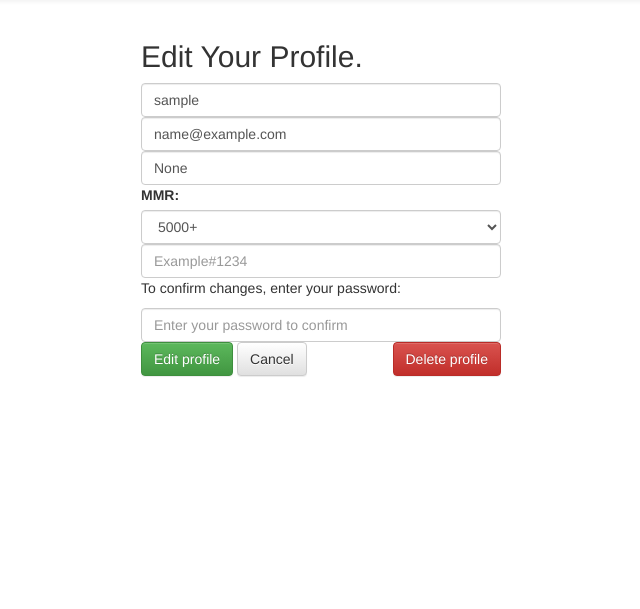
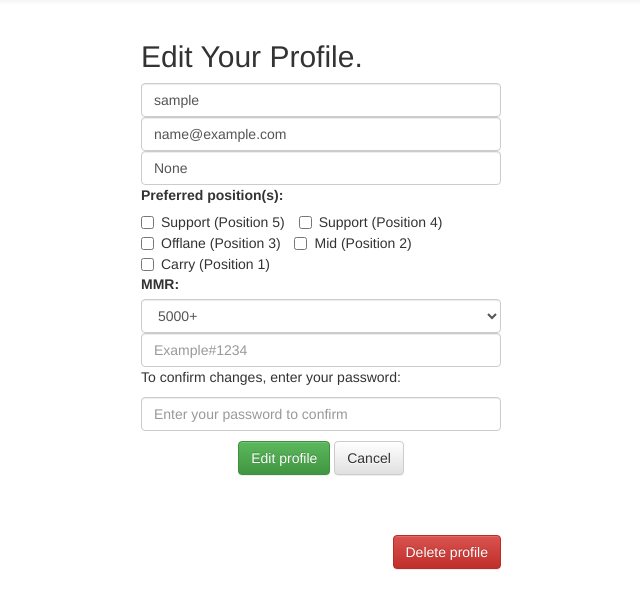
Before and after one commit to akam/dota5stack, a Flask app: page /users/1/edit in a window 1280 px wide. Shown: the part 54-663 px from the top of the page, without its empty margins (319-959 px from the left). Run offline with Flask 2, Linux system fonts and the light colour scheme; the visitor is signed in with stand-in values (Sample User, id 1); data comes from the database, SQL or seed files in the repository; some libraries are stand-ins or nearby versions.

Commit message:
added roles/positions

```diff
--- a/project/static/stylesheets/style.css
+++ b/project/static/stylesheets/style.css
@@ -32,3 +32,8 @@
 .hamburger{
   margin: 8px 3px;
 }
+
+.wrapper {
+  margin-top: 10px;
+  text-align: center;
+}
--- a/project/templates/base.html
+++ b/project/templates/base.html
@@ -50,7 +50,7 @@
               <li><a href="{{ url_for('users.show', id=current_user.id) }}">View profile</a></li>
               <li><a href="{{ url_for('users.edit', id=current_user.id) }}">Edit profile</a></li>
               <li role="separator" class="divider"></li>
-              <li><a href="#">Log out</a></li>
+              <li><a href="{{ url_for('users.logout') }}">Log out</a></li>
             </ul>
           </div>
         </li>
--- a/project/users/forms.py
+++ b/project/users/forms.py
@@ -1,18 +1,28 @@
 from flask_wtf import FlaskForm
-from wtforms import StringField, PasswordField
-from wtforms.validators import DataRequired, Email, Length
+from wtforms import StringField, PasswordField, BooleanField
+from wtforms.validators import DataRequired, Email, Length, Optional
 
 class UserForm(FlaskForm):
     username = StringField('username', validators=[DataRequired()])
     email = StringField('email', validators=[DataRequired(), Email()])
     steamID = StringField('steamID', validators=[DataRequired()])
     mmr = StringField('mmr', validators=[DataRequired()])
+    carry = BooleanField('carry', validators=[Optional()])
+    support1 = BooleanField('support1', validators=[Optional()])
+    support2 = BooleanField('support2', validators=[Optional()])
+    offlane = BooleanField('offlane', validators=[Optional()])
+    mid = BooleanField('mid', validators=[Optional()])
     password = PasswordField('password', validators=[Length(min=6)])
 
 class EditForm(FlaskForm):
     username = StringField('username', validators=[DataRequired()])
     email = StringField('email', validators=[DataRequired(), Email()])
     steamID = StringField('steamID', validators=[DataRequired()])
+    carry = BooleanField('carry', validators=[Optional()])
+    support1 = BooleanField('support1', validators=[Optional()])
+    support2 = BooleanField('support2', validators=[Optional()])
+    offlane = BooleanField('offlane', validators=[Optional()])
+    mid = BooleanField('mid', validators=[Optional()])
     mmr = StringField('mmr', validators=[DataRequired()])
     discord = StringField('discord')
     password = PasswordField('password', validators=[Length(min=6)])
--- a/project/users/templates/users/delete.html
+++ b/project/users/templates/users/delete.html
@@ -7,7 +7,9 @@
       {{ form.csrf_token }}
       <p>To confirm delete, enter your password:</p>
         {{ form.password(placeholder="Enter your password to confirm", class="form-control") }}
-      <button type="submit" class="btn btn-danger pull-right">DELETE USER</button>
+    <div class="wrapper">
+      <button type="submit" class="btn btn-danger">DELETE USER</button>
+    </div>
     </form>
   </div>
 </div>
--- a/project/users/templates/users/edit.html
+++ b/project/users/templates/users/edit.html
@@ -15,6 +15,8 @@
           </span>
         {% endfor %}
       {% endif %}
+
+      {{ form.email(placeholder="What's your email?", value=user.email, class="form-control") }}
       {% if form.email.errors %}
         {% for error in form.email.errors %}
           <span class="text-danger">
@@ -22,22 +24,63 @@
           </span>
         {% endfor %}
       {% endif %}
-      {{ form.email(placeholder="What's your email?", value=user.email, class="form-control") }}
-      {% if form.username.errors %}
-        {% for error in form.username.errors %}
+
+      {{ form.steamID(placeholder="What's your steamID?", value=user.steamID, class="form-control") }}
+      {% if form.steamID.errors %}
+        {% for error in form.steamID.errors %}
           <span class="text-danger">
             {{ error }}
           </span>
         {% endfor %}
       {% endif %}
-      {{ form.steamID(placeholder="What's your steamID?", value=user.steamID, class="form-control") }}
-      {% if form.username.errors %}
-        {% for error in form.username.errors %}
-          <span class="text-danger">
-            {{ error }}
-          </span>
-        {% endfor %}
-      {% endif %}
+
+      <label for="position">Preferred position(s):</label>
+      <div>
+
+        <label class="checkbox-inline">
+          {% if user.support2 %}
+            <input type="checkbox" id="inlineCheckbox1" name='support2' value="option1" checked> Support (Position 5)
+          {% else %}
+            <input type="checkbox" id="inlineCheckbox1" name='support2' value="option1"> Support (Position 5)
+          {% endif %}
+        </label>
+
+        <label class="checkbox-inline">
+          {% if user.support1 %}
+            <input type="checkbox" id="inlineCheckbox2" name='support1' value="option2" checked> Support (Position 4)
+          {% else %}
+            <input type="checkbox" id="inlineCheckbox2" name='support1' value="option2"> Support (Position 4)
+          {% endif %}
+        </label>
+
+        <div>
+          <label class="checkbox-inline">
+            {% if user.offlane %}
+              <input type="checkbox" id="inlineCheckbox3" name='offlane' value="option3" checked> Offlane (Position 3)
+            {% else %}
+              <input type="checkbox" id="inlineCheckbox3" name='offlane' value="option3"> Offlane (Position 3)
+            {% endif %}
+          </label>
+
+          <label class="checkbox-inline">
+            {% if user.mid %}
+              <input type="checkbox" id="inlineCheckbox4" name='mid' value="option4" checked> Mid (Position 2)
+            {% else %}
+              <input type="checkbox" id="inlineCheckbox4" name='mid' value="option4"> Mid (Position 2)
+            {% endif %}
+          </label>
+        </div>
+
+        <label class="checkbox-inline">
+          {% if user.carry %}
+            <input type="checkbox" id="inlineCheckbox5" name='carry' value="option5" checked> Carry (Position 1)
+          {% else %}
+            <input type="checkbox" id="inlineCheckbox5" name='carry' value="option5"> Carry (Position 1)
+          {% endif %}
+
+        </label>
+
+      </div>
 
       <label for="mmr">MMR:</label>
         <select name="mmr" class="form-control" id='mmr'>
@@ -85,10 +128,24 @@
       {% endif %}
 
       <p>To confirm changes, enter your password:</p>
+       {% if form.password.errors %}
+        {% for error in form.password.errors %}
+          <span class="text-danger">
+            Please enter your password to submit changes
+          </span>
+        {% endfor %}
+      {% endif %}
       {{ form.password(placeholder="Enter your password to confirm", class="form-control") }}
-      <button type="submit" class="btn btn-success">Edit profile</button>
-      <a href="{{ url_for('users.show', id=user.id) }}" class="btn btn-default">Cancel</a>
+      <div class="wrapper">
+        <button type="submit" class="btn btn-success">Edit profile</button>
+        <a href="{{ url_for('users.show', id=user.id) }}" class="btn btn-default">Cancel</a>
+      </div>
+      <div>
+      <br>
+      <br>
+      <br>
       <a href="{{ url_for('users.delete', id=user.id) }}" class="btn btn-danger pull-right">Delete profile</a>
+      </div>
     </form>
   </div>
 </div>
--- a/project/users/views.py
+++ b/project/users/views.py
@@ -46,12 +46,21 @@ def signup():
                     flash({'text': "Invalid steamID", 'status': 'danger'})
                     return render_template('users/signup.html', form=form)
                 url = p['response']['players'][0]['avatarfull']
+
+                if not form.carry.data and not form.support2.data and not form.support1.data and not form.offlane.data and not form.mid.data:
+                    flash({'text': "Please choose at least one position", 'status': 'danger'})
+                    return render_template('users/signup.html', form=form)
                 new_user = User(
                     username = form.username.data,
                     email = form.email.data,
                     steamID = form.steamID.data,
                     password = form.password.data,
-                    mmr=form.mmr.data
+                    mmr=form.mmr.data,
+                    support2 = form.support2.data,
+                    support1 = form.support1.data,
+                    offlane = form.offlane.data,
+                    mid = form.mid.data,
+                    carry = form.carry.data
                 )
                 new_user.img_url = url
                 db.session.add(new_user)
@@ -76,6 +85,7 @@ def login():
                     login_user(found_user)
                     flash({'text': "Hello, {}!".format(found_user.username), 'status': 'success'})
                     return redirect(url_for('root'))
+            flash({'text': "Incorrect username or password", 'status': 'warning'})
     return render_template('users/login.html', form=form)
 
 @users_blueprint.route('/logout')
@@ -100,7 +110,7 @@ def delete(id):
     if request.method == b'DELETE':
         if form.validate():
             if bcrypt.check_password_hash(found_user.password, form.password.data):
-                flash({ 'text': "You have successfully deleted {}".format(found_user.username), 'status': 'success' })
+                flash({ 'text': "You have successfully deleted '{}'".format(found_user.username), 'status': 'danger' })
                 flash({ 'text': "Thank you for using our app!", 'status': 'success' })
                 db.session.delete(found_user)
                 db.session.commit()
@@ -116,14 +126,23 @@ def show(id):
     form = EditForm(request.form)
     if request.method == b'PATCH':
         if form.validate():
+            if not form.carry.data and not form.support2.data and not form.support1.data and not form.offlane.data and not form.mid.data:
+                flash({'text': "Please choose at least one position", 'status': 'danger'})
+                return render_template('users/edit.html', form=form, user=found_user)
             if bcrypt.check_password_hash(found_user.password, form.password.data):
                 found_user.username = form.username.data;
                 found_user.email = form.email.data;
                 found_user.steamID = form.steamID.data;
-                found_user.mmr = request.form['mmr']
+                found_user.support2 = form.support2.data;
+                found_user.support1 = form.support1.data;
+                found_user.carry = form.carry.data;
+                found_user.mid = form.mid.data;
+                found_user.offlane = form.offlane.data;
+                found_user.mmr = form.mmr.data;
                 found_user.discord = form.discord.data or None;
                 db.session.add(found_user);
                 db.session.commit();
+                flash({ 'text': "Successfully updated profile!", 'status': 'success'})
                 return redirect(url_for('users.show', id=id))
             flash({ 'text': "Wrong password, please try again.", 'status': 'danger'})
         return render_template('users/edit.html', form=form, user=found_user)
```
Also changed, not shown: migrations/versions/0c1501053360_added_position_columns.py (added, +36 -0 lines), project/users/models.py (+12 -1 lines), project/users/templates/users/login.html (+6 -2 lines), project/users/templates/users/show.html (+27 -0 lines), project/users/templates/users/signup.html (+23 -1 lines).
